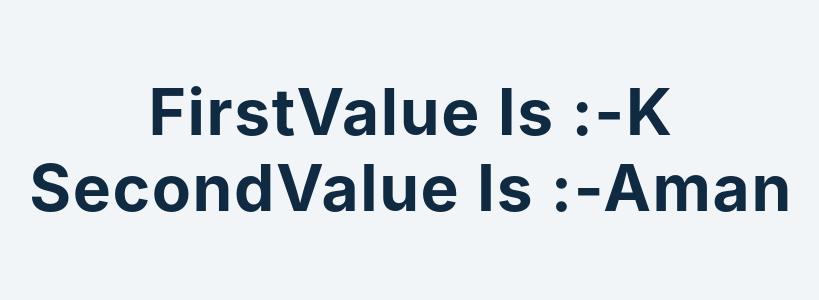
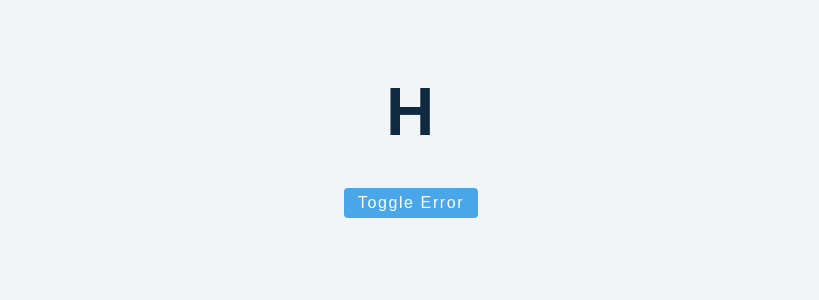
Before and after one commit to Amanskn/LearReactAdv1, a React (Create React App) app: page / in a window 1280 px wide. Shown: the top 300 px of the page, without its empty margins (229-1048 px from the left). Built offline with nearby package versions, Linux system fonts and the light colour scheme.

Commit message:
setup the toggle state using &&

```diff
--- a/src/tutorial/3-conditional-rendering/setup/2-short-circuit.js
+++ b/src/tutorial/3-conditional-rendering/setup/2-short-circuit.js
@@ -3,14 +3,29 @@ import React, { useState } from 'react';
 // ternary operator
 
 const ShortCircuit = () => {
-  const [text,setText]=useState('k');
-  const firstValue = text || 'hello world';
-  const secondValue = text && 'hello world'&& "Aman";
+  const [text,setText]=useState('h');
+
+  const [isError,setIsError] = useState(false);
+  // const firstValue = text || 'hello world';
+  // const secondValue = text && 'hello world'&& "Aman";
 
   return <>
 
-    <h1>firstValue is :-{firstValue}</h1>
-    <h1>secondValue is :-{secondValue}</h1>
+    <h1>{text || "Alternate text"}</h1>
+    <button className='btn' onClick={()=>{setIsError(!isError)}}>Toggle error</button>
+    {isError && <h1>error...</h1> }
+
+
+
+
+    {/* <h2>{text && "I will be shown if first text is there"}</h2>
+    <h2>{!text && "I will be shown if first text is not there"}</h2>
+    <h2>{text && <b>I am inside a component and the component will be rendered iff first text is present</b> }</h2> */}
+
+
+
+    {/* <h1>firstValue is :-{firstValue}</h1>
+    <h1>secondValue is :-{secondValue}</h1> */}
 
 
     {/* ----------Error:- Why? because inside return there cannot be if block */}
```
